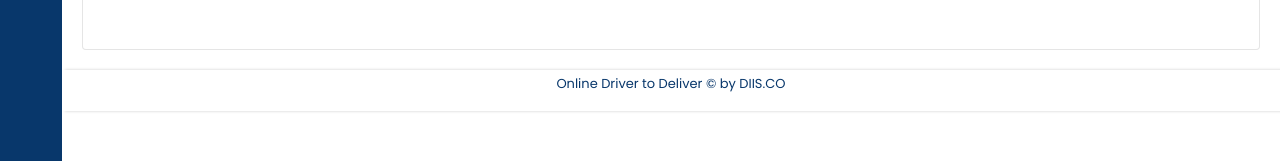
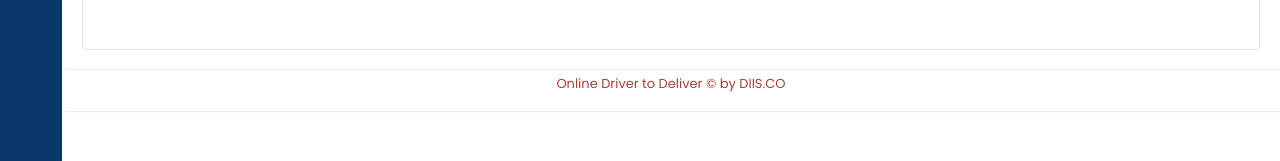
Before and after one commit to dianrosz/onde-app, a React (Create React App) app: page /Driver in a window 1280 px wide. Shown: the part 631-792 px from the top of the page. Built offline with nearby package versions, Linux system fonts and the light colour scheme; no server answers; the database is empty.

Commit message:
change color footer

```diff
--- a/src/components/footer/footer.css
+++ b/src/components/footer/footer.css
@@ -2,13 +2,13 @@
   left: 0;
   bottom: 0;
   bottom: 0;
-  width: 100%;
+  max-width: 100%;
   color: white;
   text-align: center;
-  box-shadow: 3px 0 3px 0 rgba(0, 0, 0, 0.2);
+  box-shadow: 3px 0 2px 0 rgba(0, 0, 0, 0.2);
 }
 .bottom {
-  color: #08376b;
+  color: #A3423B;
   padding: 2px;
   font-size: small;
 }
```
